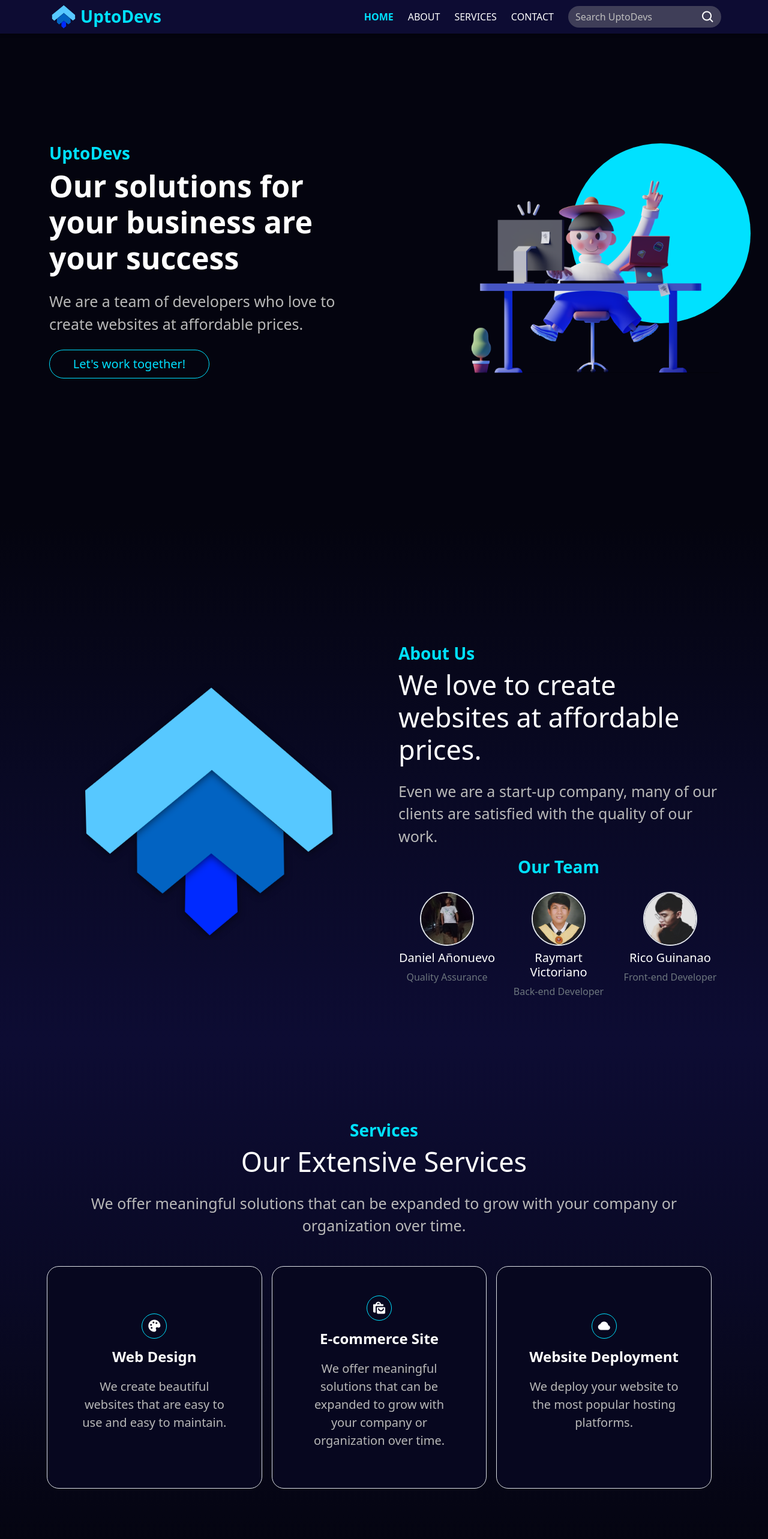
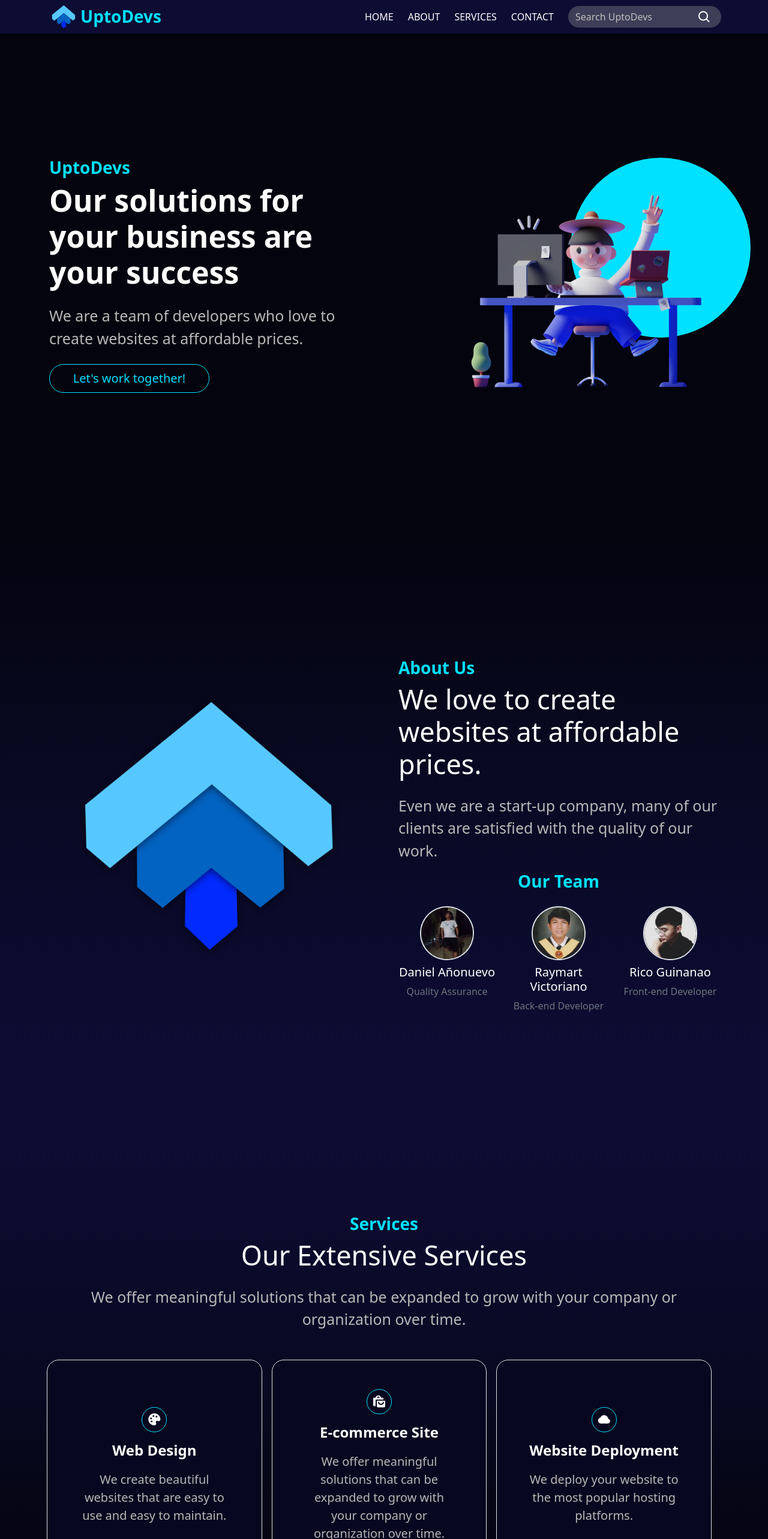
Before and after one commit to coricss/techies-portfolio, a React (Create React App) app: page / in a window 1280 px wide. Shown: the top 2566 px of the page at 60% size. Built offline with nearby package versions, Linux system fonts and the light colour scheme.

Commit message:
Made services and about section responsive

```diff
--- a/src/App.css
+++ b/src/App.css
@@ -86,9 +86,11 @@
   color: #fff;
 }
 .section-services {
-  position: relative;
+  /* position: relative;
   height: 870px;
-  display: flex;
+  display: flex; */
+  margin-top: 130px;
+  padding-top: 130px;
   align-items: center;
   background-image: linear-gradient(to top, #04040f, #090924, #0d0c33);
   color: #fff;
--- a/src/App.js
+++ b/src/App.js
@@ -5,6 +5,7 @@
 function App() {
   return (
     <div className="App">
+      div
       <section id="home" className="section-home">
         <div className="container">
           <div className="row g-5">
@@ -23,7 +24,7 @@
                     We are a team of developers who love to create websites at affordable prices.
                   </p>
                   <div className="landing-page-buttons mt-4">
-                    <Link to="contact" spy={true} smooth={true} duration={500}>
+                    <Link activeClass="active" to="contact" spy={true} smooth={true} duration={500}>
                       <button className="btn btn-outline-mint btn-lg w-50">
                         Let's work together!
                       </button>
@@ -122,7 +123,7 @@
             </div>
 
             <div class="row g-3">
-              <div class="col-md-4 col-sm-12">
+              <div class="col-lg-4 col-sm-12">
                 <div class="p-3 service-wrapper border h-100 p-5">
                   <div className="services-item">
                     <div className='d-flex justify-content-center'>
@@ -141,7 +142,7 @@
                   </div>
                 </div>
               </div>
-              <div class="col-md-4 col-sm-12">
+              <div class="col-lg-4 col-sm-12">
                 <div class="p-3 service-wrapper border h-100 p-5">
                   <div className="services-item">
                     <div className='d-flex justify-content-center'>
@@ -160,7 +161,7 @@
                   </div>
                 </div>
               </div>
-              <div class="col-md-4 col-sm-12">
+              <div class="col-lg-4 col-sm-12">
                 <div class="p-3 service-wrapper border h-100 p-5">
                   <div className="services-item">
                     <div className='d-flex justify-content-center'>
--- a/src/components/AppHeader/AppHeader.js
+++ b/src/components/AppHeader/AppHeader.js
@@ -42,11 +42,10 @@
                   <div className={styles.Search}>
                     <form action="" className={styles.SearchForm+' position-relative'}>
                       <input type="text" placeholder="Search UptoDevs" className="form-control" />
-                      <button className={styles.SearchButton}>
-                        <i class='bx bx-search fs-4'></i>
+                      <button className={styles.SearchButton+' navbar-toggler'} >
+                        <i class='bx bx-search fs-4 navbar-toggler-icon'></i>
                       </button>
                     </form>
-
                   </div>
                 </li>
               </ul>
```
